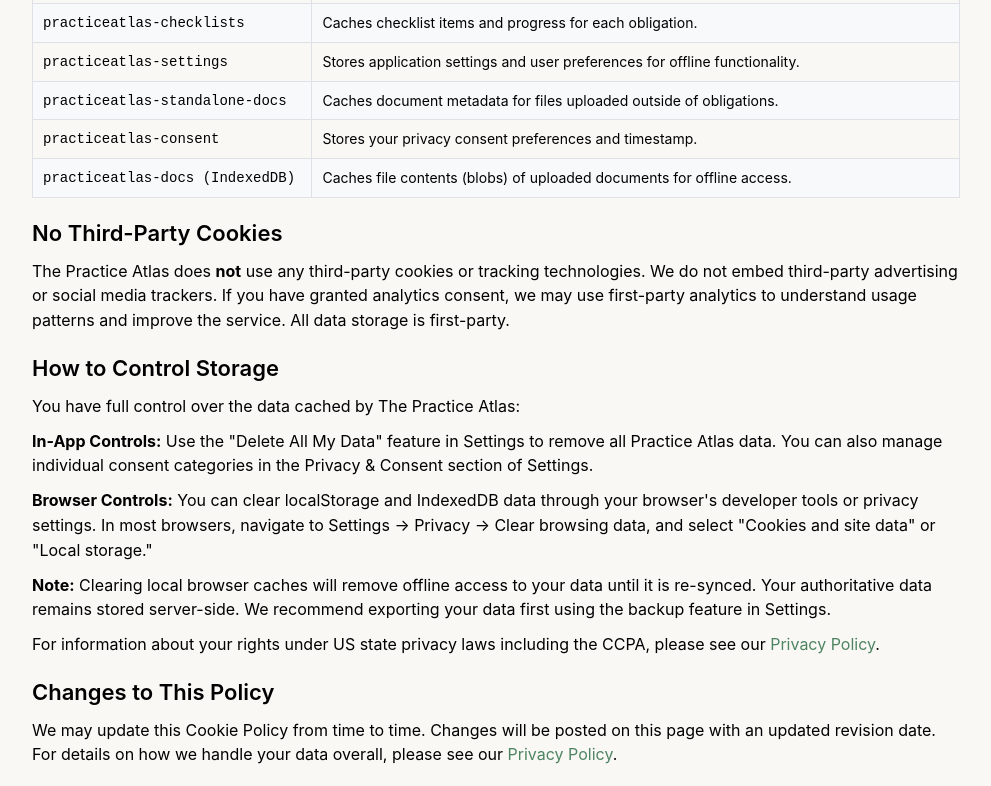
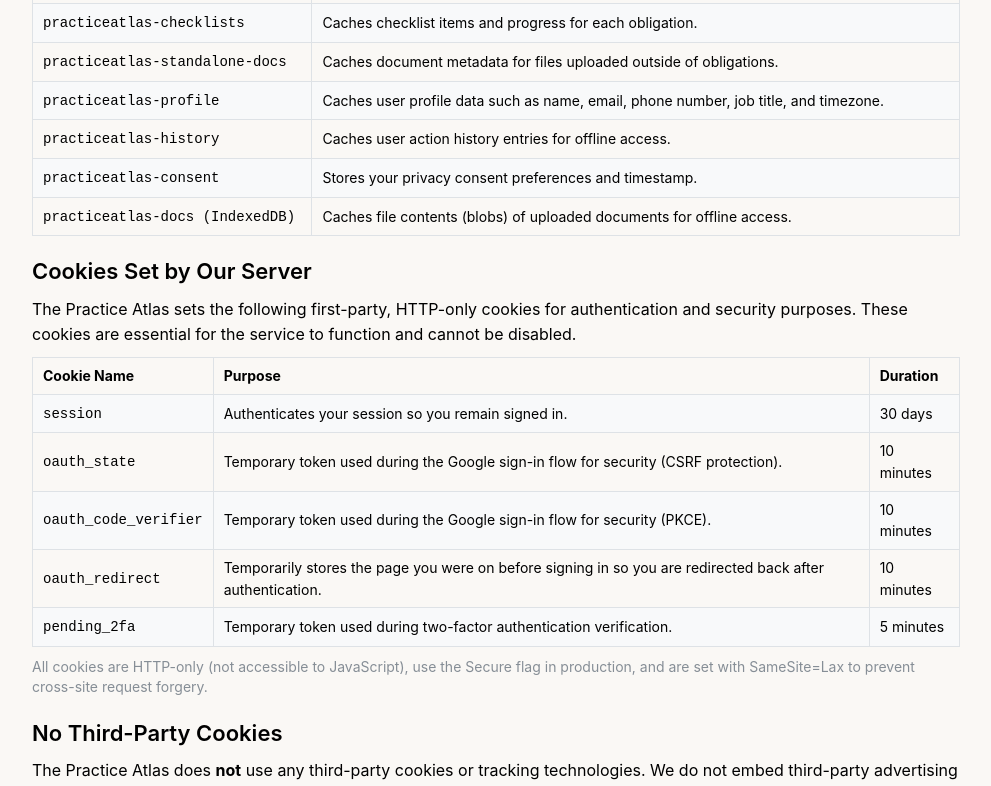
Before and after one commit to Ryan-Ardito/lapseless, a React (Vite) app: page /cookies in a window 1280 px wide. Shown: the part 660-1446 px from the top of the page, without its empty margins (144-1135 px from the left). Built offline with nearby package versions, Linux system fonts and the light colour scheme; no server answers.

Commit message:
update terms, cookie, and privacy policies

```diff
--- a/src/components/Legal/CookiePolicy.tsx
+++ b/src/components/Legal/CookiePolicy.tsx
@@ -8,8 +8,9 @@
   { key: 'practiceatlas-pto', purpose: 'Caches PTO requests, balances, and time-off records for offline access.' },
   { key: 'practiceatlas-pto-config', purpose: 'Caches PTO configuration such as accrual rates and policy settings.' },
   { key: 'practiceatlas-checklists', purpose: 'Caches checklist items and progress for each obligation.' },
-  { key: 'practiceatlas-settings', purpose: 'Stores application settings and user preferences for offline functionality.' },
   { key: 'practiceatlas-standalone-docs', purpose: 'Caches document metadata for files uploaded outside of obligations.' },
+  { key: 'practiceatlas-profile', purpose: 'Caches user profile data such as name, email, phone number, job title, and timezone.' },
+  { key: 'practiceatlas-history', purpose: 'Caches user action history entries for offline access.' },
   { key: 'practiceatlas-consent', purpose: 'Stores your privacy consent preferences and timestamp.' },
   { key: 'practiceatlas-docs (IndexedDB)', purpose: 'Caches file contents (blobs) of uploaded documents for offline access.' },
 ];
@@ -19,7 +20,7 @@
     <LegalPageLayout>
       <Stack gap="lg">
         <Title order={1}>Cookie Policy</Title>
-        <Text c="dimmed" size="sm">Last updated: March 11, 2026</Text>
+        <Text c="dimmed" size="sm">Last updated: March 28, 2026</Text>
 
         <section>
           <Title order={2} size="h3" mb="xs">What Are Cookies & Local Storage</Title>
@@ -60,6 +61,52 @@
         </section>
 
         <section>
+          <Title order={2} size="h3" mb="xs">Cookies Set by Our Server</Title>
+          <Text mb="xs">
+            The Practice Atlas sets the following first-party, HTTP-only cookies for authentication and security purposes. These cookies are essential for the service to function and cannot be disabled.
+          </Text>
+          <Table striped highlightOnHover withTableBorder withColumnBorders>
+            <Table.Thead>
+              <Table.Tr>
+                <Table.Th>Cookie Name</Table.Th>
+                <Table.Th>Purpose</Table.Th>
+                <Table.Th>Duration</Table.Th>
+              </Table.Tr>
+            </Table.Thead>
+            <Table.Tbody>
+              <Table.Tr>
+                <Table.Td><code>session</code></Table.Td>
+                <Table.Td>Authenticates your session so you remain signed in.</Table.Td>
+                <Table.Td>30 days</Table.Td>
+              </Table.Tr>
+              <Table.Tr>
+                <Table.Td><code>oauth_state</code></Table.Td>
+                <Table.Td>Temporary token used during the Google sign-in flow for security (CSRF protection).</Table.Td>
+                <Table.Td>10 minutes</Table.Td>
+              </Table.Tr>
+              <Table.Tr>
+                <Table.Td><code>oauth_code_verifier</code></Table.Td>
+                <Table.Td>Temporary token used during the Google sign-in flow for security (PKCE).</Table.Td>
+                <Table.Td>10 minutes</Table.Td>
+              </Table.Tr>
+              <Table.Tr>
+                <Table.Td><code>oauth_redirect</code></Table.Td>
+                <Table.Td>Temporarily stores the page you were on before signing in so you are redirected back after authentication.</Table.Td>
+                <Table.Td>10 minutes</Table.Td>
+              </Table.Tr>
+              <Table.Tr>
+                <Table.Td><code>pending_2fa</code></Table.Td>
+                <Table.Td>Temporary token used during two-factor authentication verification.</Table.Td>
+                <Table.Td>5 minutes</Table.Td>
+              </Table.Tr>
+            </Table.Tbody>
+          </Table>
+          <Text mt="xs" size="sm" c="dimmed">
+            All cookies are HTTP-only (not accessible to JavaScript), use the Secure flag in production, and are set with SameSite=Lax to prevent cross-site request forgery.
+          </Text>
+        </section>
+
+        <section>
           <Title order={2} size="h3" mb="xs">No Third-Party Cookies</Title>
           <Text>
             The Practice Atlas does <strong>not</strong> use any third-party cookies or tracking technologies.
@@ -73,8 +120,8 @@
           <Title order={2} size="h3" mb="xs">How to Control Storage</Title>
           <Text mb="xs">You have full control over the data cached by The Practice Atlas:</Text>
           <Text>
-            <strong>In-App Controls:</strong> Use the "Delete All My Data" feature in Settings to
-            remove all Practice Atlas data. You can also manage individual consent
+            <strong>In-App Controls:</strong> Use the "Delete Account" feature in Account Settings to
+            remove your account and all Practice Atlas data. You can also manage individual consent
             categories in the Privacy & Consent section of Settings.
           </Text>
           <Text mt="xs">
--- a/src/components/Legal/PrivacyPolicy.tsx
+++ b/src/components/Legal/PrivacyPolicy.tsx
@@ -7,7 +7,7 @@
     <LegalPageLayout>
       <Stack gap="lg">
         <Title order={1}>Privacy Policy</Title>
-        <Text c="dimmed" size="sm">Last updated: March 11, 2026</Text>
+        <Text c="dimmed" size="sm">Last updated: March 28, 2026</Text>
 
         <section>
           <Title order={2} size="h3" mb="xs">Who We Are</Title>
@@ -74,8 +74,11 @@
           <Title order={2} size="h3" mb="xs">Data Sharing & Third Parties</Title>
           <Text mb="xs">We share data with the following third-party processors only as necessary to provide our services:</Text>
           <List spacing="xs">
-            <List.Item><strong>Twilio:</strong> For SMS notification delivery. Only your phone number and message content are shared.</List.Item>
-            <List.Item><strong>SendGrid:</strong> For email notification delivery. Only your email address and message content are shared.</List.Item>
+            <List.Item><strong>Twilio:</strong> For SMS notification delivery and two-factor authentication (2FA) verification codes. Only your phone number and message content are shared.</List.Item>
+            <List.Item><strong>Resend:</strong> For email notification delivery. Only your email address and message content are shared.</List.Item>
+            <List.Item><strong>Stripe:</strong> For payment processing and subscription billing. Your email address, customer ID, and payment information are shared to process transactions and manage your subscription.</List.Item>
+            <List.Item><strong>Amazon Web Services (S3):</strong> For document file storage. Files you upload are stored in AWS S3.</List.Item>
+            <List.Item><strong>Google:</strong> For OAuth authentication. If you sign in with Google, your identity is verified through Google's OAuth service.</List.Item>
           </List>
           <Text mt="xs">
             We do <strong>not</strong> sell, rent, or trade your personal data to any third parties.
@@ -134,7 +137,7 @@
           <Title order={2} size="h3" mb="xs">How to Exercise Your Rights</Title>
           <List spacing="xs">
             <List.Item><strong>Export Your Data:</strong> Use the "Export All Data" feature in Settings to download a complete JSON backup of your data.</List.Item>
-            <List.Item><strong>Delete Your Data:</strong> Use the "Delete All My Data" option in Settings to permanently erase all your data.</List.Item>
+            <List.Item><strong>Delete Your Account & Data:</strong> Use the "Delete Account" option in the Danger Zone section of Account Settings to permanently erase your account and all associated data.</List.Item>
             <List.Item><strong>Manage Consent:</strong> Update your consent preferences at any time through the Privacy & Consent section in Settings.</List.Item>
             <List.Item><strong>Contact Us:</strong> Email privacy@datalocalityllc.com for any data subject request. We will respond within 30 days.</List.Item>
           </List>
--- a/src/components/Legal/TermsOfService.tsx
+++ b/src/components/Legal/TermsOfService.tsx
@@ -7,7 +7,7 @@
     <LegalPageLayout>
       <Stack gap="lg">
         <Title order={1}>Terms of Service</Title>
-        <Text c="dimmed" size="sm">Last updated: March 11, 2026</Text>
+        <Text c="dimmed" size="sm">Last updated: March 28, 2026</Text>
 
         <section>
           <Title order={2} size="h3" mb="xs">1. Acceptance of Terms</Title>
@@ -87,7 +87,22 @@
         </section>
 
         <section>
-          <Title order={2} size="h3" mb="xs">8. Disclaimers</Title>
+          <Title order={2} size="h3" mb="xs">8. Subscriptions & Billing</Title>
+          <Text mb="xs">
+            Certain features of the Service require a paid subscription. By subscribing to a paid plan, you agree to the following:
+          </Text>
+          <List spacing="xs">
+            <List.Item><strong>Billing:</strong> Subscriptions are billed on a recurring basis (monthly or annually, depending on the plan you select). Payment is processed by Stripe, our third-party payment processor. By providing payment information, you authorize us to charge your payment method for the applicable fees.</List.Item>
+            <List.Item><strong>Auto-Renewal:</strong> Subscriptions automatically renew at the end of each billing period unless you cancel before the renewal date.</List.Item>
+            <List.Item><strong>Cancellation:</strong> You may cancel your subscription at any time through the billing portal. Cancellation takes effect at the end of the current billing period, and you will retain access to paid features until that date.</List.Item>
+            <List.Item><strong>Plan Changes:</strong> You may upgrade or downgrade your subscription plan at any time. Changes take effect at the start of the next billing period, or immediately for upgrades where prorated charges may apply.</List.Item>
+            <List.Item><strong>Refunds:</strong> Subscription fees are generally non-refundable except where required by applicable law. If you believe you have been charged in error, please contact us.</List.Item>
+            <List.Item><strong>Price Changes:</strong> We reserve the right to change subscription pricing. We will provide reasonable advance notice of any price increases. Continued use of a paid plan after a price change takes effect constitutes acceptance of the new pricing.</List.Item>
+          </List>
+        </section>
+
+        <section>
+          <Title order={2} size="h3" mb="xs">9. Disclaimers</Title>
           <Text>
             The Service is provided "as is" and "as available" without warranties of any kind,
             whether express or implied, including but not limited to warranties of merchantability,
@@ -98,7 +113,7 @@
         </section>
 
         <section>
-          <Title order={2} size="h3" mb="xs">9. Limitation of Liability</Title>
+          <Title order={2} size="h3" mb="xs">10. Limitation of Liability</Title>
           <Text>
             To the maximum extent permitted by law, Data Locality LLC shall not be liable for any
             indirect, incidental, special, consequential, or punitive damages, including but not
@@ -109,7 +124,7 @@
         </section>
 
         <section>
-          <Title order={2} size="h3" mb="xs">10. Termination</Title>
+          <Title order={2} size="h3" mb="xs">11. Termination</Title>
           <Text>
             We may suspend or terminate your access to the Service at any time, with or without
             cause, upon reasonable notice. You may terminate your account at any time by deleting
@@ -120,7 +135,7 @@
         </section>
 
         <section>
-          <Title order={2} size="h3" mb="xs">11. Governing Law</Title>
+          <Title order={2} size="h3" mb="xs">12. Governing Law</Title>
           <Text>
             These Terms shall be governed by and construed in accordance with the laws of the
             State of Delaware, United States, without regard to its conflict of law provisions.
@@ -131,7 +146,7 @@
         </section>
 
         <section>
-          <Title order={2} size="h3" mb="xs">12. Changes to These Terms</Title>
+          <Title order={2} size="h3" mb="xs">13. Changes to These Terms</Title>
           <Text>
             We reserve the right to modify these Terms at any time. We will notify you of material
             changes by posting updated Terms within the application or by email. Your continued use
@@ -141,7 +156,7 @@
         </section>
 
         <section>
-          <Title order={2} size="h3" mb="xs">13. Contact</Title>
+          <Title order={2} size="h3" mb="xs">14. Contact</Title>
           <Text>
             If you have questions about these Terms of Service, please contact us:
           </Text>
--- a/src/utils/dataExport.ts
+++ b/src/utils/dataExport.ts
@@ -7,8 +7,8 @@
   'practiceatlas-pto',
   'practiceatlas-pto-config',
   'practiceatlas-checklists',
-  'practiceatlas-settings',
   'practiceatlas-standalone-docs',
+  'practiceatlas-profile',
   'practiceatlas-consent',
   'practiceatlas-history',
 ];
```
